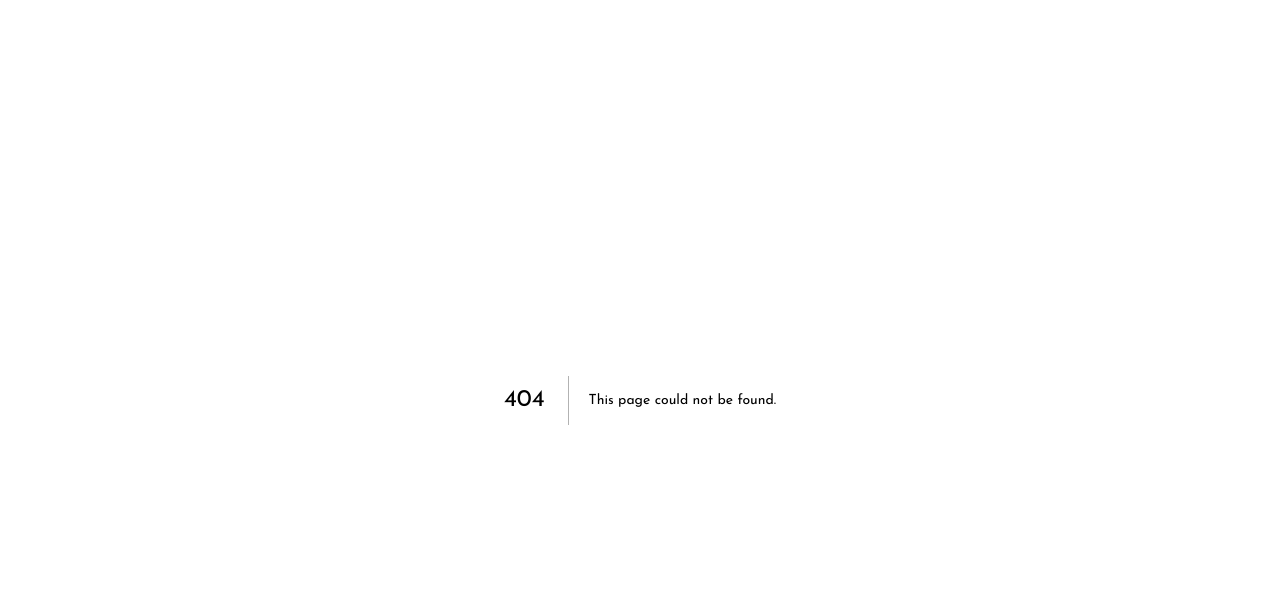
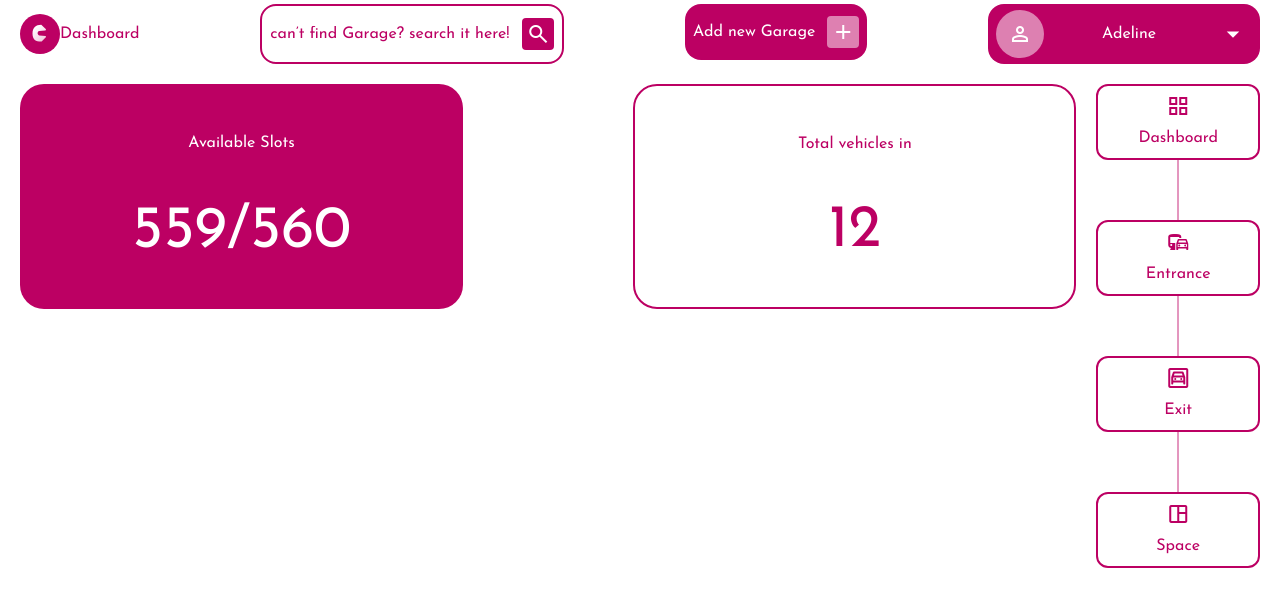
Before and after one commit to EParkingRW/u-park-web, a Next.js app: page /garage_view in a window 1280 px wide. Before the commit this address had no page. Shown: the top 606 px of the page. Built offline with nearby package versions, Linux system fonts and the light colour scheme.

Commit message:
adding the garage view

```diff
--- /dev/null
+++ b/components/SideNavigation/index.tsx
@@ -0,0 +1,42 @@
+import Image from "next/image";
+import React, {useState} from "react";
+
+const Line_separator = () => {
+    const light_height = 'h-[60px]'
+    return(
+        <div className={"relative w-12 "+light_height}>
+            <Image
+                fill={true}
+                src={"/asserts/images/Line_.svg"} alt={""}/>
+        </div>
+    )
+}
+const Button_style = ({text, icon = 'grid_view'}:{text:string, icon?:string}) => {
+    return (
+        <button className={"hover:bg-primary/10 w-full flex flex-col gap-2 text-primary items-center rounded-xl border-primary border-2 px-10 py-2"}>
+            <span className="material-symbols-outlined">{icon}</span>
+            <span className={""}> {text}</span>
+        </button>
+    )
+}
+
+const SideNavigation = () => {
+
+
+    return <div className={"flex flex-col justify-between h-full items-center"}>
+        <Button_style text={"Dashboard"}/>
+        <Line_separator/>
+
+        <Button_style text={"Entrance"} icon={"commute"}/>
+        <Line_separator/>
+
+        <Button_style text={"Exit"} icon={"garage"}/>
+        <Line_separator/>
+
+        <Button_style text={"Space"} icon={"space_dashboard"}/>
+
+    </div>
+}
+
+
+export default SideNavigation
--- /dev/null
+++ b/modules/activities/GarageViewActivity/index.tsx
@@ -0,0 +1,23 @@
+const GarageViewActivity = () => {
+return <div className={"flex w-full justify-between gap-2 flex-wrap"}>
+    <div className={"rounded-3xl items-center text-white justify-evenly bg-primary w-[443px] h-[224.5px] flex flex-col"}>
+        <span>
+            Available Slots
+        </span>
+        <p className={"text-6xl"}>
+            559/560
+        </p>
+    </div>
+    <div className={"border-2 border-primary rounded-3xl items-center text-primary justify-evenly bg-white w-[443px] h-[224.5px] flex flex-col"}>
+        <span>
+            Total vehicles in
+        </span>
+        <p className={"text-6xl"}>
+            12
+        </p>
+    </div>
+
+</div>
+}
+
+export default GarageViewActivity;
--- /dev/null
+++ b/pages/garage_view/index.tsx
@@ -0,0 +1,23 @@
+import DashboardScaffold from "../../modules/layouts/DashboardScaffold";
+import GarageViewActivity from "../../modules/activities/GarageViewActivity";
+import SideNavigation from "../../components/SideNavigation";
+
+const garageView = () => {
+    return <>
+        <header>
+            <title>
+                Garage view
+            </title>
+        </header>
+        <DashboardScaffold>
+            <div className={"flex gap-5"}>
+                <GarageViewActivity/>
+                <SideNavigation/>
+            </div>
+
+        </DashboardScaffold>
+
+    </>
+}
+
+export default garageView
```
Also changed, not shown: public/asserts/images/Line_.svg (added), public/asserts/images/bg_121.svg (added).
